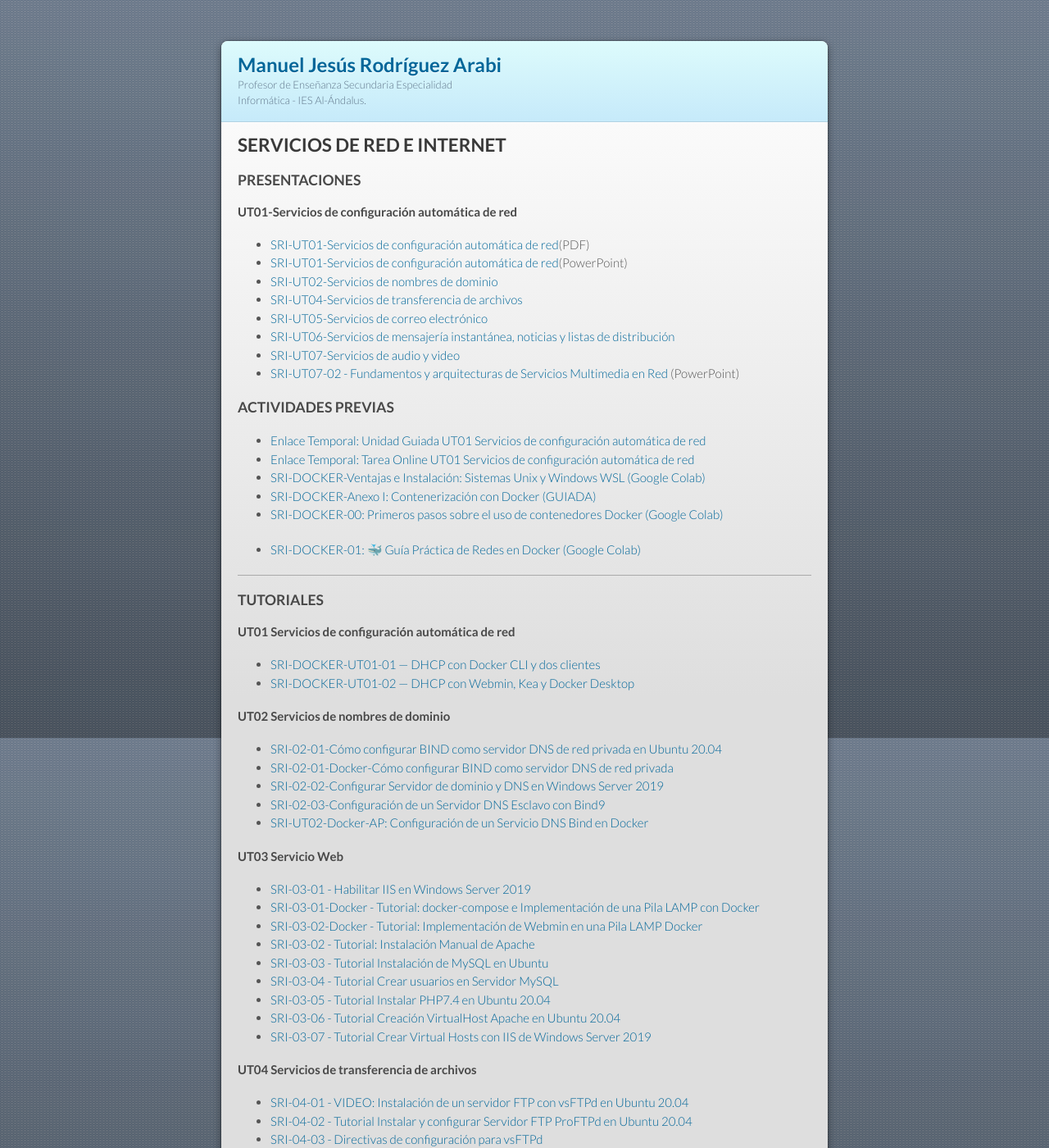
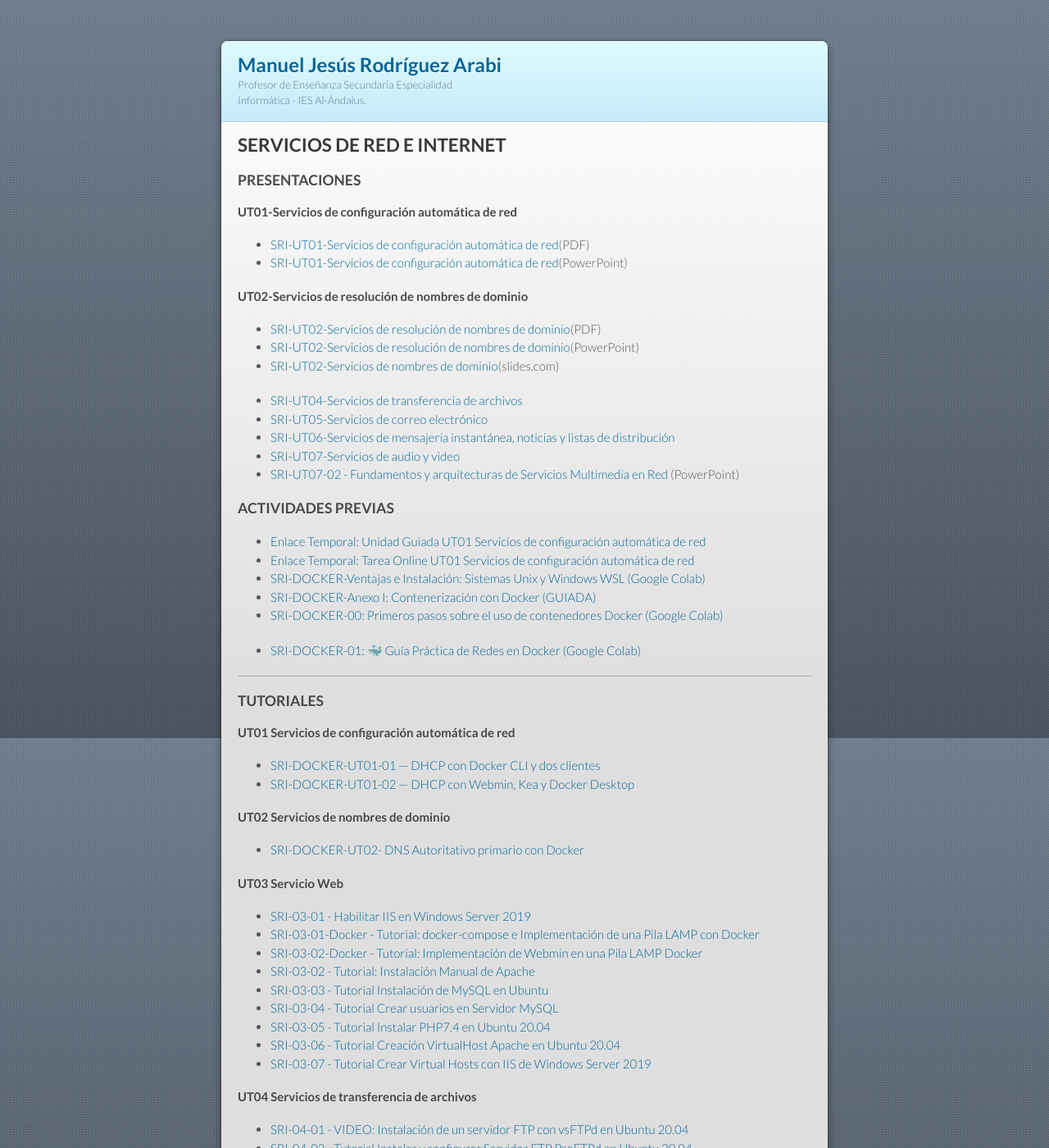
Before and after one commit to mrodara/mrodara.github.io, a Jekyll site: the page built from mods/sri.md, in a window 1280 px wide and 1400 px high. Shown: the whole window at 82% size. Built offline with Jekyll 4.4.1, drawn with Linux system fonts in a browser that asks for light colours; our own code applies the rules of GitHub Pages for plain Markdown files.

Commit message:
feat: :sparkles: New tutorials for IAW CMS prestashop wordpress && for SRI DNS && links to slides
New tutorials for IAW CMS prestashop wordpress && for SRI DNS && links to slides

```diff
--- a/mods/sri.md
+++ b/mods/sri.md
@@ -9,7 +9,13 @@ layout: default
 
 * [SRI-UT01-Servicios de configuración automática de red](../presentaciones/SRI/SRI-UT01-DHCP.pdf)(PDF)
 * [SRI-UT01-Servicios de configuración automática de red](../presentaciones/SRI/SRI-UT01-DHCP.pptx)(PowerPoint)
-* [SRI-UT02-Servicios de nombres de dominio](https://slides.com/manueljesusrodriguezarabi/deck-2b09b4/fullscreen)
+
+#### UT02-Servicios de resolución de nombres de dominio
+
+* [SRI-UT02-Servicios de resolución de nombres de dominio](../presentaciones/SRI/SRI-UT02-slides.pdf)(PDF)
+* [SRI-UT02-Servicios de resolución de nombres de dominio](../presentaciones/SRI/SRI-UT02-slides.pptx)(PowerPoint)
+* [SRI-UT02-Servicios de nombres de dominio](https://slides.com/manueljesusrodriguezarabi/deck-2b09b4/fullscreen)(slides.com)
+
 * [SRI-UT04-Servicios de transferencia de archivos](https://slides.com/manueljesusrodriguezarabi/sri-ut02-servicios-de-nombres-de-dominio/fullscreen)
 * [SRI-UT05-Servicios de correo electrónico](https://slides.com/manueljesusrodriguezarabi/sri-ut04-servicios-de-transferencia-de-archivos/fullscreen)
 * [SRI-UT06-Servicios de mensajería instantánea, noticias y listas de distribución](https://slides.com/manueljesusrodriguezarabi/desk/fullscreen)
@@ -37,11 +43,8 @@ layout: default
 
 #### UT02 Servicios de nombres de dominio
 
-* [SRI-02-01-Cómo configurar BIND como servidor DNS de red privada en Ubuntu 20.04](https://docs.google.com/document/d/1WwTKaLDmJOoGKglI_ieSJ9igHYemDFHT5qA6omH2f90/edit?usp=sharing)
-* [SRI-02-01-Docker-Cómo configurar BIND como servidor DNS de red privada](https://docs.google.com/document/d/12JdCr6j1V1Yl6r3CqzFXCQ2WmVWKLjOTWZXbDMYJsq0/edit?usp=sharing)
-* [SRI-02-02-Configurar Servidor de dominio y DNS en Windows Server 2019](https://docs.google.com/document/d/13O8FzUhSBpmBNP6Sg531h7MNnj9QXR-meDXCA3COKZQ/edit?usp=sharing)
-* [SRI-02-03-Configuración de un Servidor DNS Esclavo con Bind9](https://docs.google.com/document/d/1wZqSDGTY9oomWF0h9b2DlxjnVbvKeAVVAJ6ZKaofUSw/edit?usp=sharing)
-* [SRI-UT02-Docker-AP: Configuración de un Servicio DNS Bind en Docker](https://docs.google.com/document/d/1Z_hJn6H2a1NnqlyUgePF5JBcyxrRjKuYqkxxEJLfEZc/edit?usp=sharing)
+* [SRI-DOCKER-UT02- DNS Autoritativo primario con Docker](https://drive.google.com/file/d/1iOc2_vU7d6G_JH2Yj77jFuuSI48BAa2J/view?usp=sharing)
+
 
 #### UT03 Servicio Web
 
```
Also changed, not shown: mods/iaw.md (+9 -2 lines), 4 other files.
